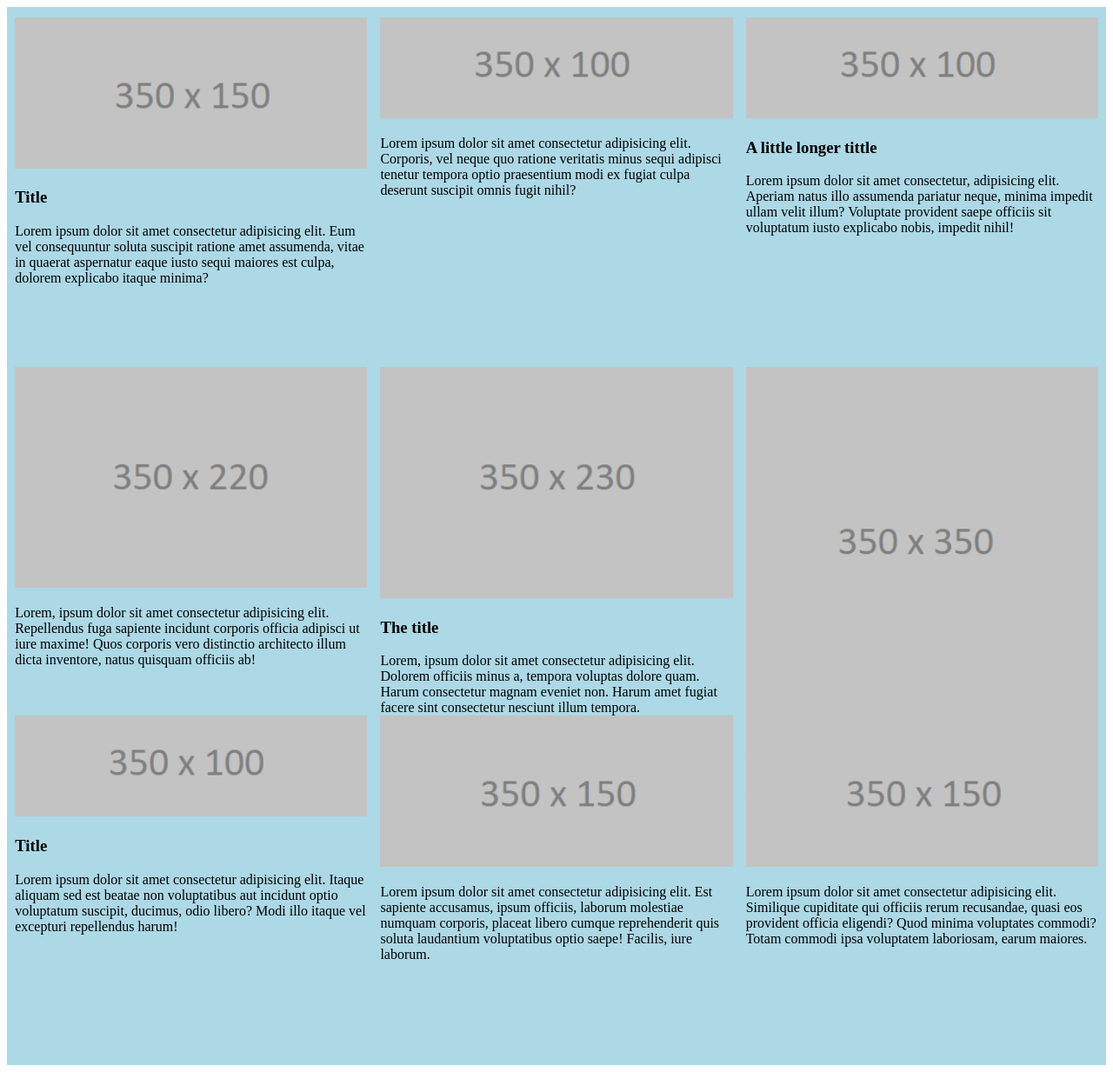
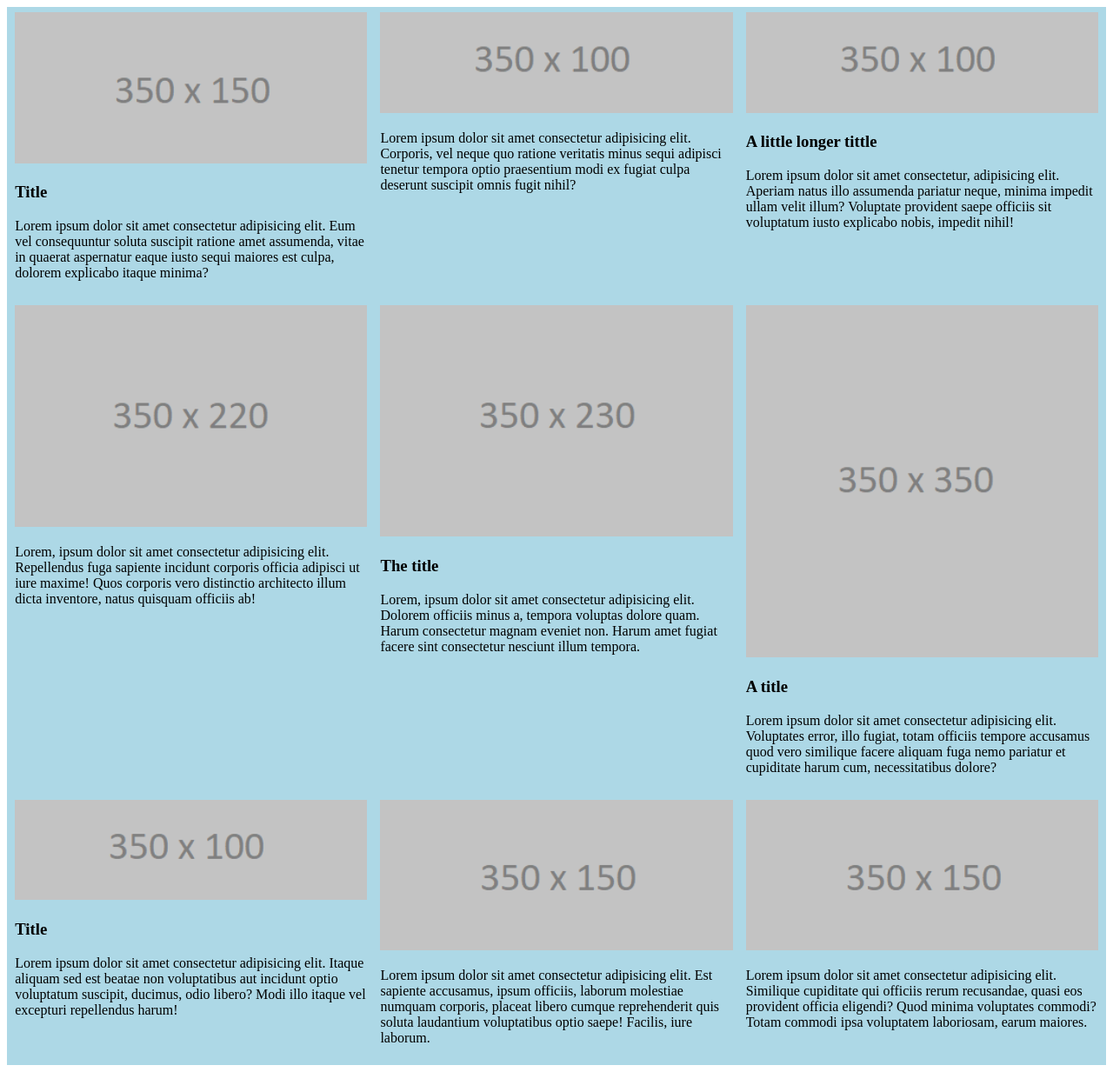
Before and after one commit to macedon-ps/Programs_repository, a PHP site: page /news.html in a window 1280 px wide. Shown: the whole page at 87% size. Run offline with PHP 8.4, Linux system fonts and the light colour scheme.

Commit message:
change props ,conteiner, del .news1

```diff
--- a/HTML/Homework/HW_4/news.css
+++ b/HTML/Homework/HW_4/news.css
@@ -1,10 +1,8 @@
 .conteiner{
     display: grid;
     grid-template-columns: 33% 33% 33%;
-    grid-template-rows: 33% 33% 33%;
     background: #add8e6;
     justify-content: space-evenly;
-    align-content: center;
 }
 
 .conteiner>div{
@@ -12,9 +10,7 @@
     margin: 3px;
     padding: 3px;
 }
-.news1{
-    width: inherit;
-}
+
 div>img{
     width: 100%;
 }
```
